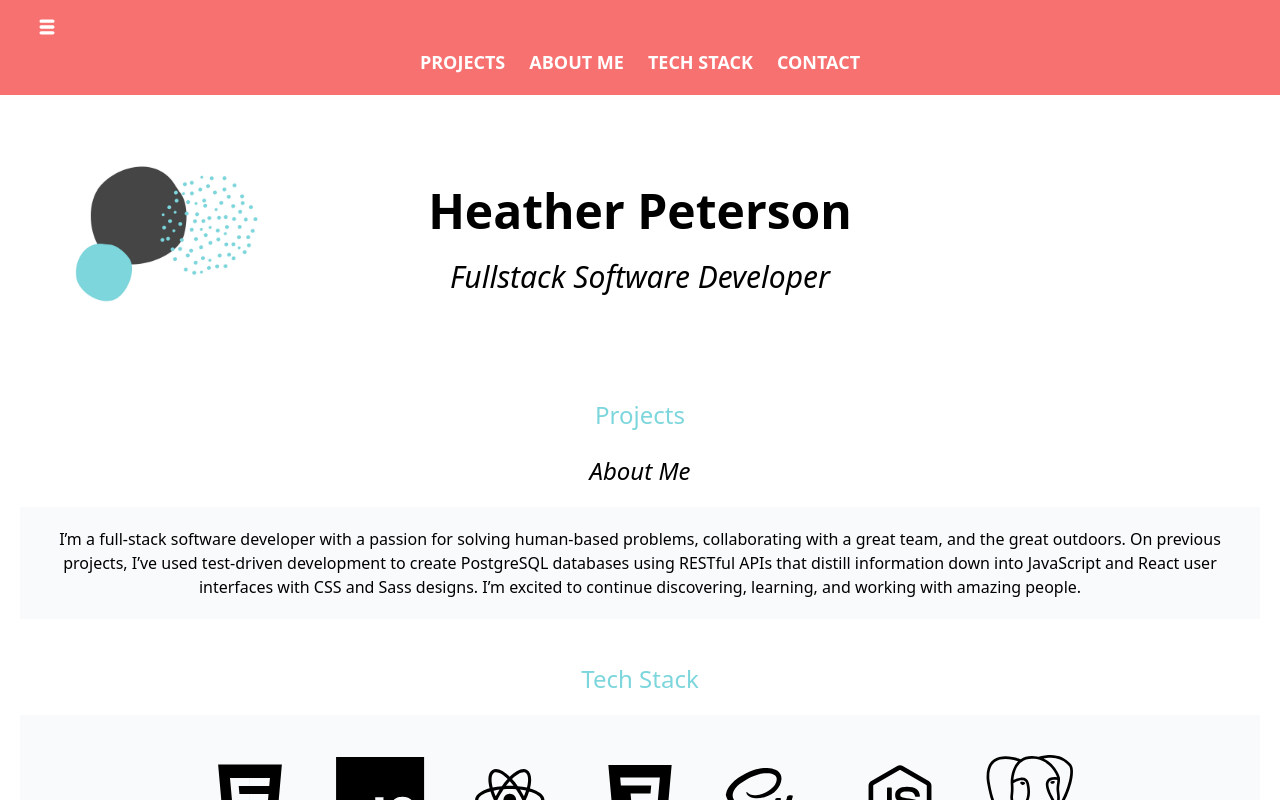
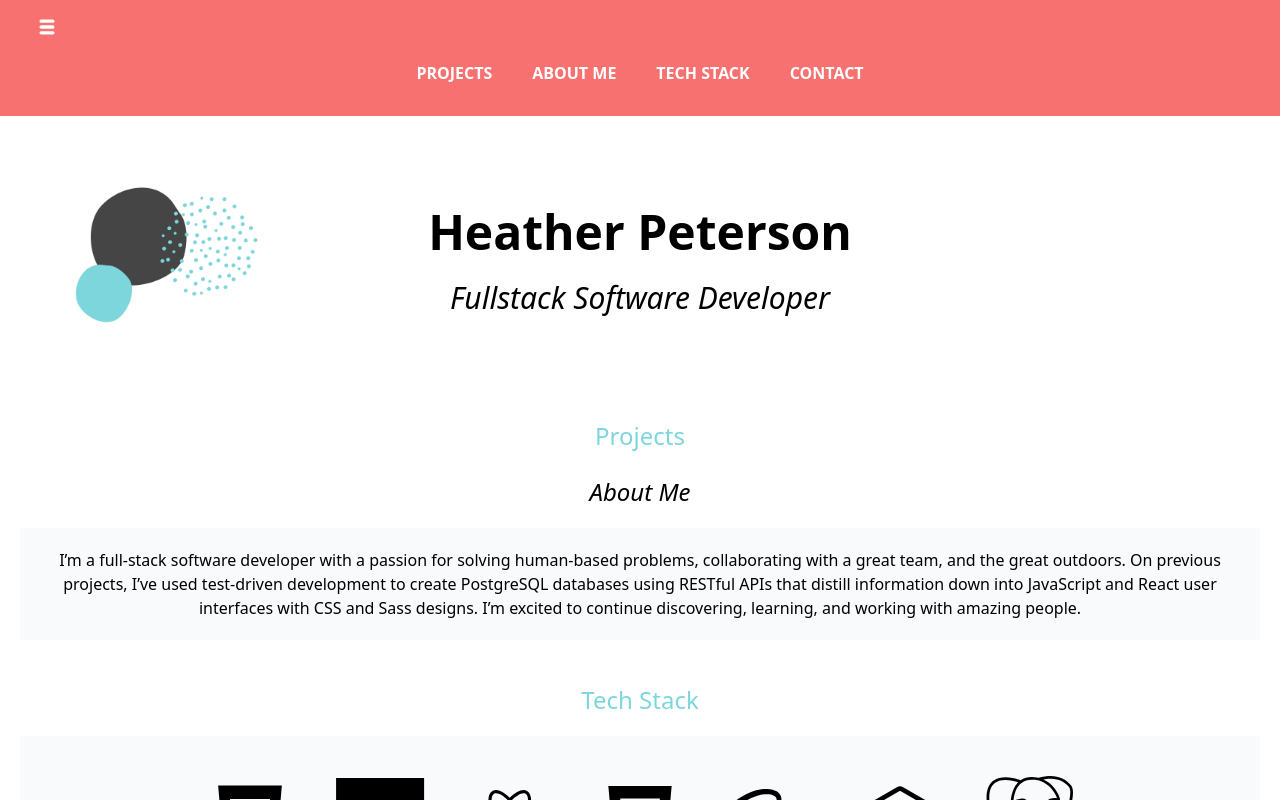
Before and after one commit to hpeterson462/portfolio, a React (Create React App) app: page / in a window 1280 px wide. Both pictures are taken after a click on the button 47 px from the left and 27 px from the top of the page. Shown: the top 800 px of the page. Built offline with nearby package versions, Linux system fonts and the light colour scheme.

Commit message:
menu text center and spaced evenly

```diff
--- a/src/menu/Nav.jsx
+++ b/src/menu/Nav.jsx
@@ -25,7 +25,7 @@ export default function Navbar({ fixed }) {
             <ul className="flex">
               <li>
                 <a
-                  className="px-3 py-2 flex items-center uppercase font-bold leading-snug text-white text-lg hover:opacity-75"
+                  className="flex items-center uppercase font-bold leading-snug text-white text-md p-5 hover:opacity-75"
                   href="#projects"
                 >
                   Projects
@@ -33,7 +33,7 @@ export default function Navbar({ fixed }) {
               </li>
               <li>
                 <a
-                  className="px-3 py-2 flex items-center uppercase font-bold leading-snug text-white text-lg hover:opacity-75"
+                  className="flex items-center uppercase font-bold leading-snug text-white text-md p-5 hover:opacity-75"
                   href="#aboutme"
                 >
                   About Me
@@ -41,7 +41,7 @@ export default function Navbar({ fixed }) {
               </li>
               <li>
                 <a
-                  className="px-3 py-2 flex items-center uppercase font-bold leading-snug text-white text-lg hover:opacity-75"
+                  className="flex items-center uppercase font-bold leading-snug text-white text-md p-5 hover:opacity-75"
                   href="#techstack"
                 >
                   Tech Stack
@@ -49,7 +49,7 @@ export default function Navbar({ fixed }) {
               </li>
               <li>
                 <a
-                  className="px-3 py-2 flex items-center uppercase font-bold leading-snug text-white text-lg hover:opacity-75"
+                  className="flex items-center uppercase font-bold leading-snug text-white text-md p-5 hover:opacity-75"
                   href="#contact"
                 >
                   Contact
```
Also changed, not shown: 1 other file (tests, documents, lock files or other folders).
